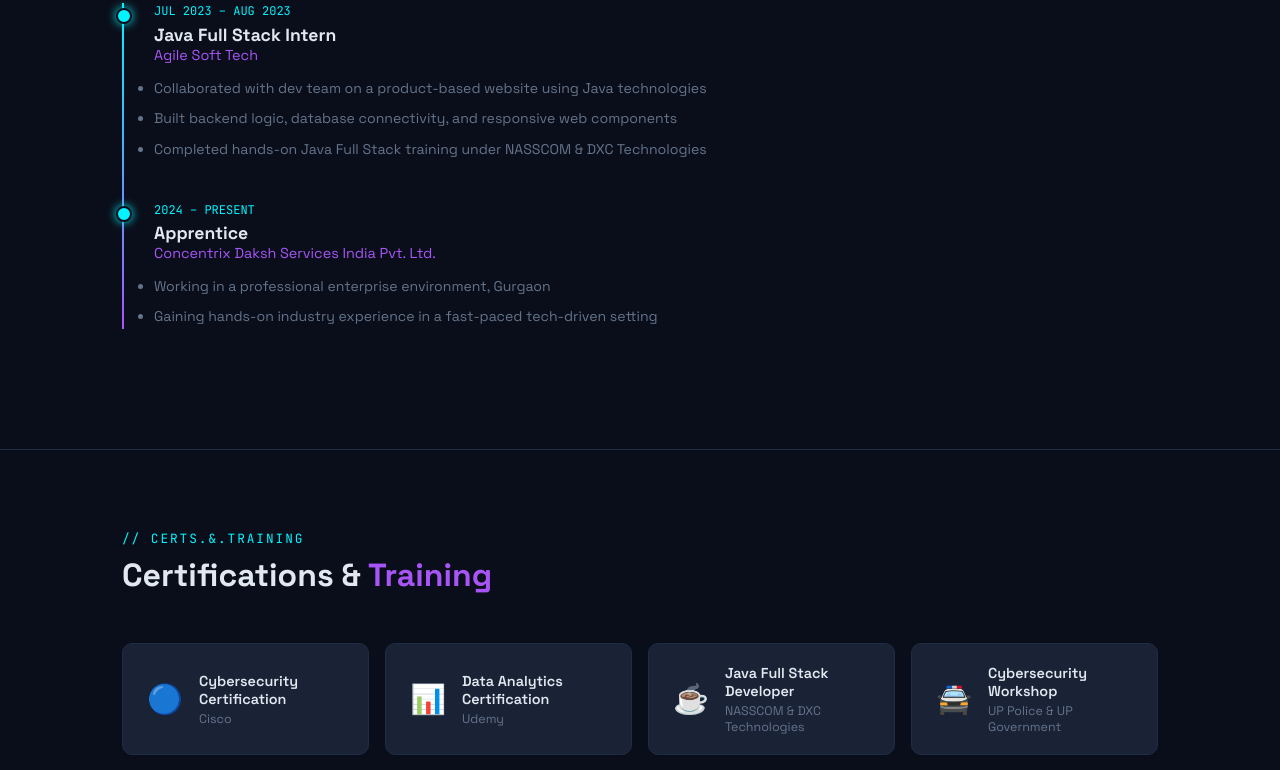
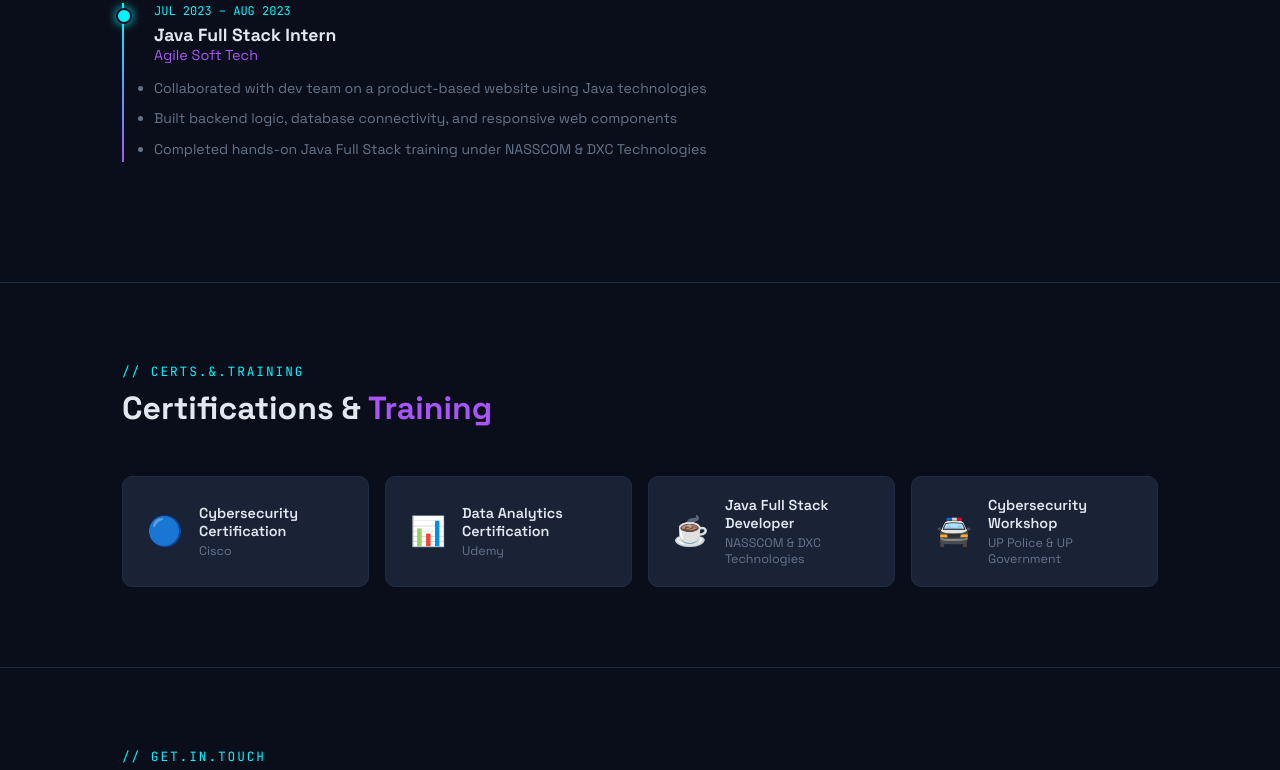
Before and after one commit to kumarpawan165/portfolio, a plain HTML site: page index.html in a window 1280 px wide. Shown: the part 2778-3548 px from the top of the page. Drawn offline with Linux system fonts and the light colour scheme.

Commit message:
Delete apprenticeship section from timeline
Removed timeline item for current apprenticeship.

```diff
--- a/index.html
+++ b/index.html
@@ -442,15 +442,7 @@
         <li>Completed hands-on Java Full Stack training under NASSCOM & DXC Technologies</li>
       </ul>
     </div>
-    <div class="timeline-item">
-      <div class="timeline-date">2024 – PRESENT</div>
-      <div class="timeline-role">Apprentice</div>
-      <div class="timeline-company">Concentrix Daksh Services India Pvt. Ltd.</div>
-      <ul class="timeline-desc">
-        <li>Working in a professional enterprise environment, Gurgaon</li>
-        <li>Gaining hands-on industry experience in a fast-paced tech-driven setting</li>
-      </ul>
-    </div>
+
   </div>
 </section>
 
```
